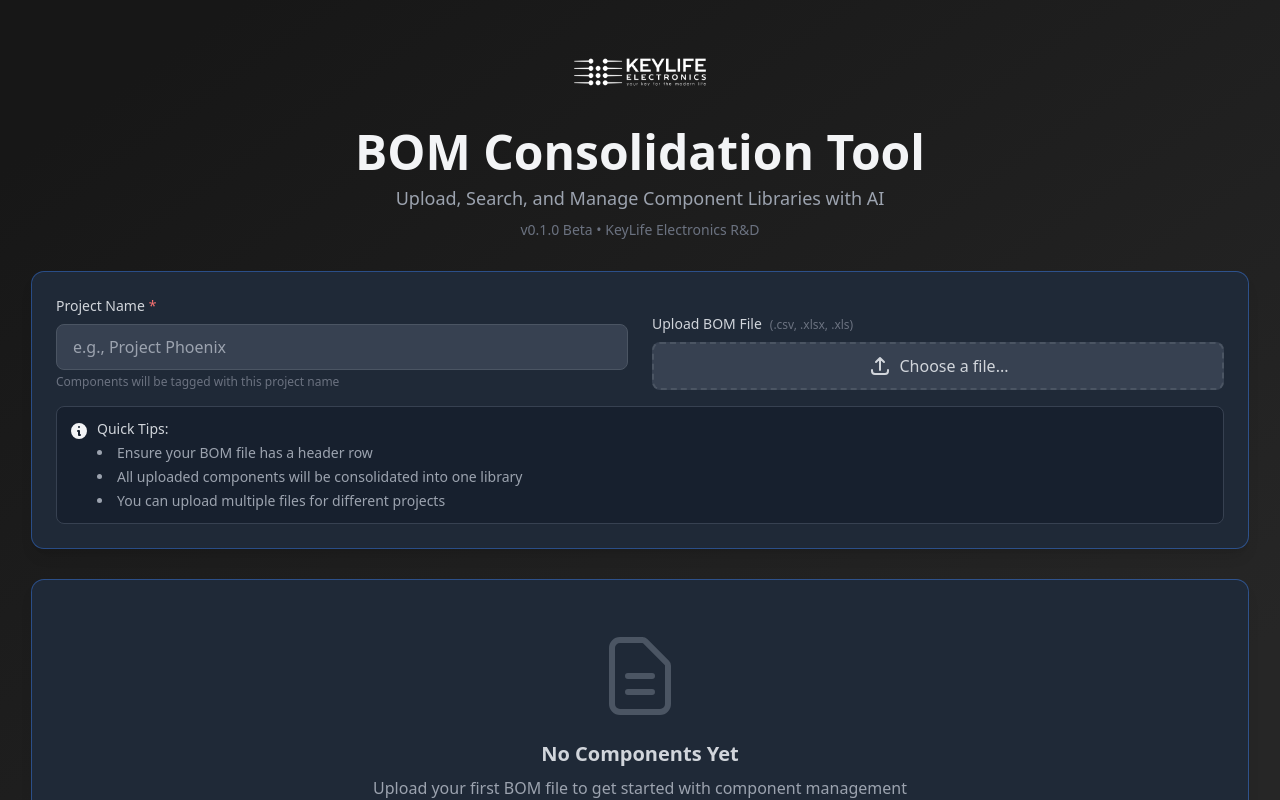
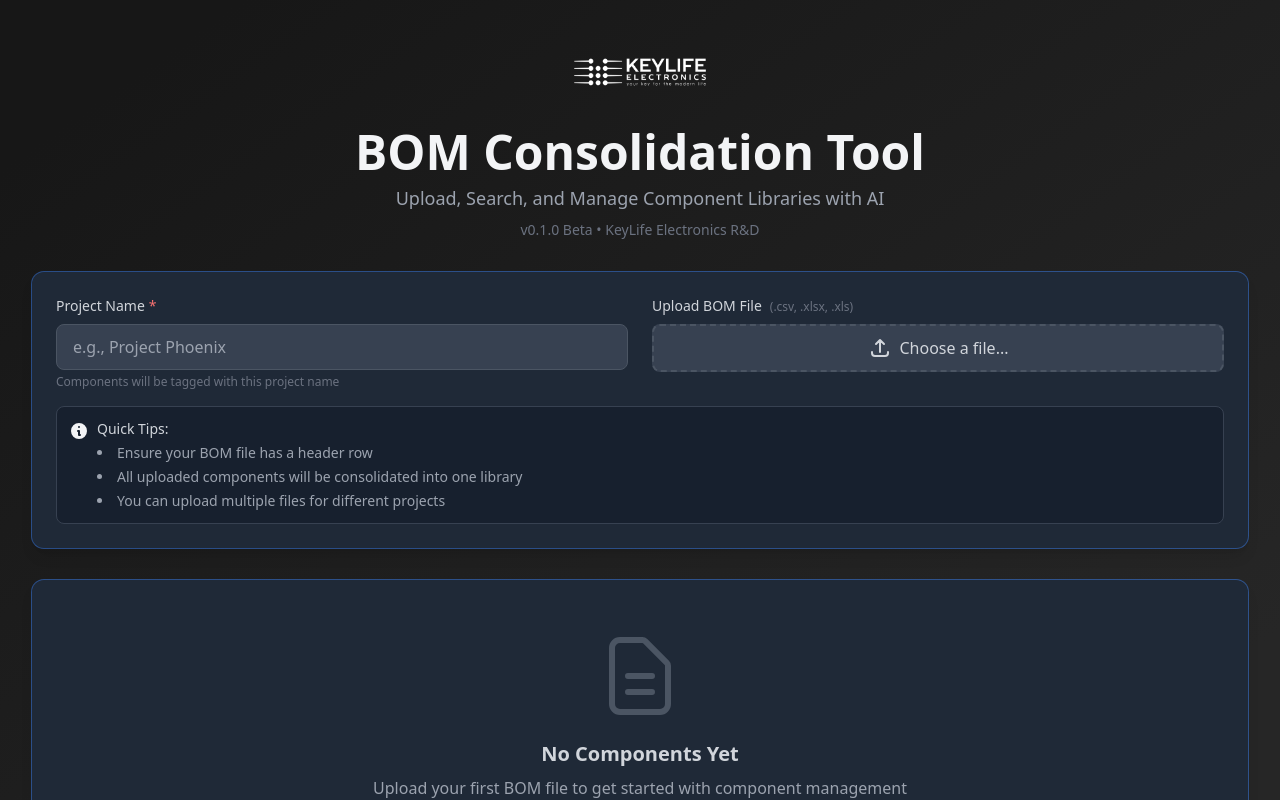
Before and after one commit to AmroKSaleh/KeyLife-BOM-Tool, a React (Vite) app: page / in a window 1280 px wide. Shown: the top 800 px of the page. Built offline with nearby package versions, Linux system fonts and the light colour scheme; no server answers.

Commit message:
fixed text alignment issue

```diff
--- a/src/components/SetupSection.jsx
+++ b/src/components/SetupSection.jsx
@@ -6,7 +6,7 @@
 export default function SetupSection({ projectName, setProjectName, fileName, handleFileUpload, isProcessing }) {
     return (
         <div className="bg-gray-800 rounded-xl shadow-lg p-6 mb-8 ring-1 ring-keylife-accent/20">
-            <div className="grid md:grid-cols-2 gap-6 items-end">
+            <div className="grid md:grid-cols-2 gap-6 items-start">
                 {/* Project Name Input */}
                 <div>
                     <label
```
